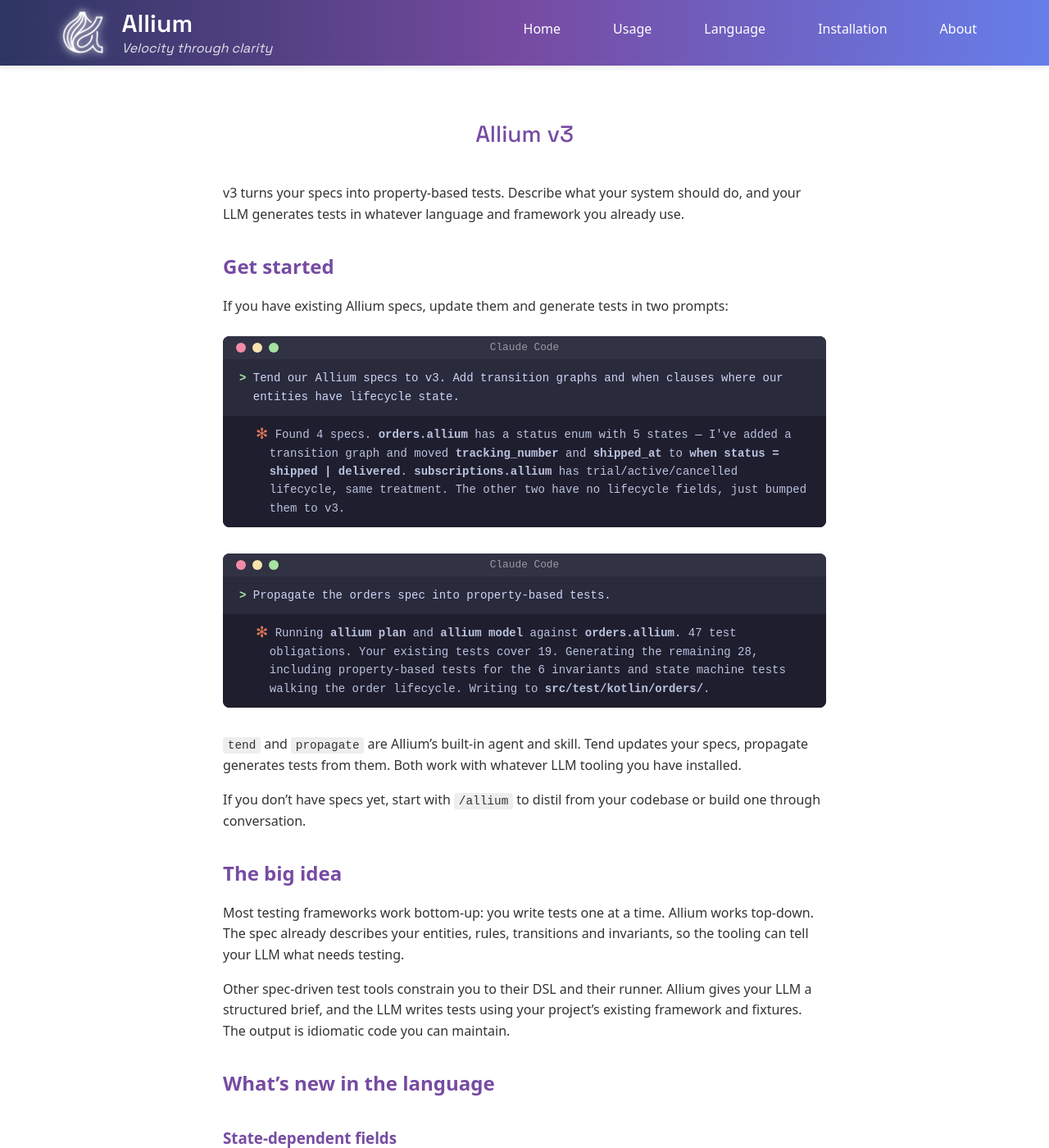
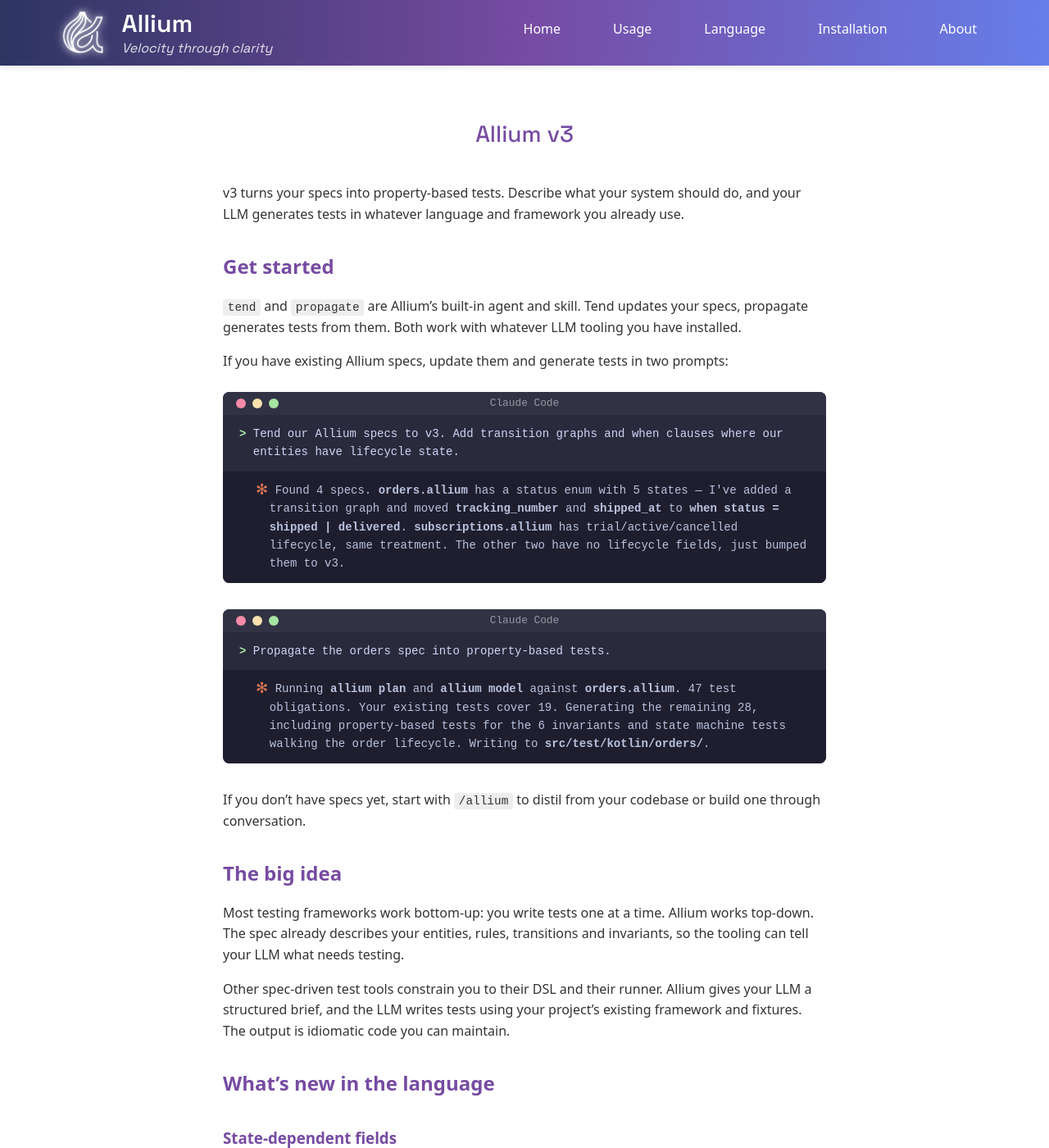
Before and after one commit to juxt/allium, a Jekyll site: the page built from v3/index.md, in a window 1280 px wide and 1400 px high. Shown: the whole window at 82% size. Built offline with Jekyll 4.4.1, drawn with Linux system fonts in a browser that asks for light colours; part of the change alters nothing that is shown.

```diff
--- a/v3/index.md
+++ b/v3/index.md
@@ -8,6 +8,8 @@ title: Allium v3
 v3 turns your specs into property-based tests. Describe what your system should do, and your LLM generates tests in whatever language and framework you already use.
 
 ## Get started
+
+<code>tend</code> and <code>propagate</code> are Allium's built-in agent and skill. Tend updates your specs, propagate generates tests from them. Both work with whatever LLM tooling you have installed.
 
 If you have existing Allium specs, update them and generate tests in two prompts:
 
@@ -48,8 +50,6 @@ If you have existing Allium specs, update them and generate tests in two prompts
     </div>
   </div>
 </div>
-
-<code>tend</code> and <code>propagate</code> are Allium's built-in agent and skill. Tend updates your specs, propagate generates tests from them. Both work with whatever LLM tooling you have installed.
 
 If you don't have specs yet, start with `/allium` to distil from your codebase or build one through conversation.
 
```
